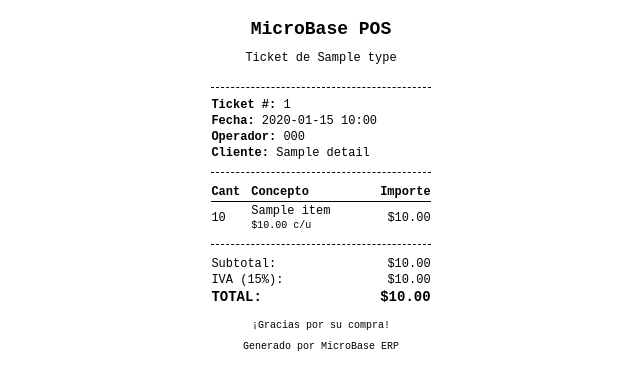
After one commit to Eazy-E-593/Tesis-Pro, a FastAPI app: template templates/ticket.html in a window 1280 px wide. The commit adds this page. Shown: the top 390 px of the page, without its empty margins (319-959 px from the left). Run offline with FastAPI, Linux system fonts and the light colour scheme; the template is opened without the code that fills it: most values are stand-ins (such as "Sample title", 1, 10 or a date in 2020).

Commit message:
Generacion de tickets termicos (58mm) y reimpresion en historial

```diff
--- /dev/null
+++ b/templates/ticket.html
@@ -0,0 +1,134 @@
+<!DOCTYPE html>
+<html lang="es">
+<head>
+    <meta charset="UTF-8">
+    <meta name="viewport" content="width=device-width, initial-scale=1.0">
+    <title>Ticket de {{ audit.details.type }} #{{ audit.id }}</title>
+    <style>
+        body {
+            font-family: 'Courier New', Courier, monospace;
+            font-size: 12px;
+            color: #000;
+            background: #fff;
+            background: #fff;
+            margin: 0 auto;
+            padding: 5mm;
+            width: 58mm; /* Ancho típico de impresora térmica pequeña (aprox 5.5cm a 5.8cm) */
+        }
+        .ticket-header {
+            text-align: center;
+            margin-bottom: 10px;
+            border-bottom: 1px dashed #000;
+            padding-bottom: 10px;
+        }
+        .ticket-header h1 {
+            font-size: 18px;
+            margin: 0 0 5px 0;
+        }
+        .ticket-info {
+            margin-bottom: 10px;
+            border-bottom: 1px dashed #000;
+            padding-bottom: 10px;
+        }
+        .ticket-info p {
+            margin: 2px 0;
+        }
+        table {
+            width: 100%;
+            border-collapse: collapse;
+            margin-bottom: 10px;
+        }
+        th, td {
+            text-align: left;
+            padding: 2px 0;
+        }
+        th {
+            border-bottom: 1px solid #000;
+        }
+        .text-right {
+            text-align: right;
+        }
+        .ticket-footer {
+            border-top: 1px dashed #000;
+            padding-top: 10px;
+            margin-bottom: 20px;
+        }
+        .totals {
+            margin: 2px 0;
+            display: flex;
+            justify-content: space-between;
+        }
+        .totals.grand-total {
+            font-weight: bold;
+            font-size: 14px;
+        }
+        .thank-you {
+            text-align: center;
+            margin-top: 15px;
+            font-size: 10px;
+        }
+
+        @media print {
+            body {
+                width: 58mm;
+                margin: 0 auto;
+                padding: 0;
+            }
+            @page {
+                margin: 0;
+                size: 58mm auto; /* Obliga al navegador a usar papel continuo vertical de 58mm */
+            }
+        }
+    </style>
+</head>
+<body onload="window.print()">
+    <div class="ticket-header">
+        <h1>MicroBase POS</h1>
+        <p>Ticket de {{ audit.details.type }}</p>
+    </div>
+
+    <div class="ticket-info">
+        <p><strong>Ticket #:</strong> {{ audit.id }}</p>
+        <p><strong>Fecha:</strong> {{ audit.timestamp.strftime('%Y-%m-%d %H:%M') if audit.timestamp else 'N/A' }}</p>
+        <p><strong>Operador:</strong> {{ audit.employee_code }}</p>
+        <p><strong>{% if audit.details.type == 'Compra' %}Proveedor{% else %}Cliente{% endif %}:</strong> {{ audit.details.client_name or 'Consumidor Final' }}</p>
+    </div>
+
+    <table>
+        <thead>
+            <tr>
+                <th>Cant</th>
+                <th>Concepto</th>
+                <th class="text-right">Importe</th>
+            </tr>
+        </thead>
+        <tbody>
+            {% for item in audit.details['items'] %}
+            <tr>
+                <td>{{ item.quantity_change }}</td>
+                <td>{{ item.name }}<br><small>${{ "%.2f"|format(item.price) }} c/u</small></td>
+                <td class="text-right">${{ "%.2f"|format(item.subtotal) }}</td>
+            </tr>
+            {% endfor %}
+        </tbody>
+    </table>
+
+    <div class="ticket-footer">
+        <div class="totals">
+            <span>Subtotal:</span>
+            <span>${{ "%.2f"|format(audit.details.subtotal) }}</span>
+        </div>
+        <div class="totals">
+            <span>IVA (15%):</span>
+            <span>${{ "%.2f"|format(audit.details.iva) }}</span>
+        </div>
+        <div class="totals grand-total">
+            <span>TOTAL:</span>
+            <span>${{ "%.2f"|format(audit.details.total) }}</span>
+        </div>
+
+        <p class="thank-you">¡Gracias por su {{ 'proveeduría' if audit.details.type == 'Compra' else 'compra' }}!</p>
+        <p class="thank-you" style="margin-top:2px;">Generado por MicroBase ERP</p>
+    </div>
+</body>
+</html>
```
Also changed, not shown: static/js/app.js (+34 -9 lines), templates/audits.html (+9 -1 lines).
